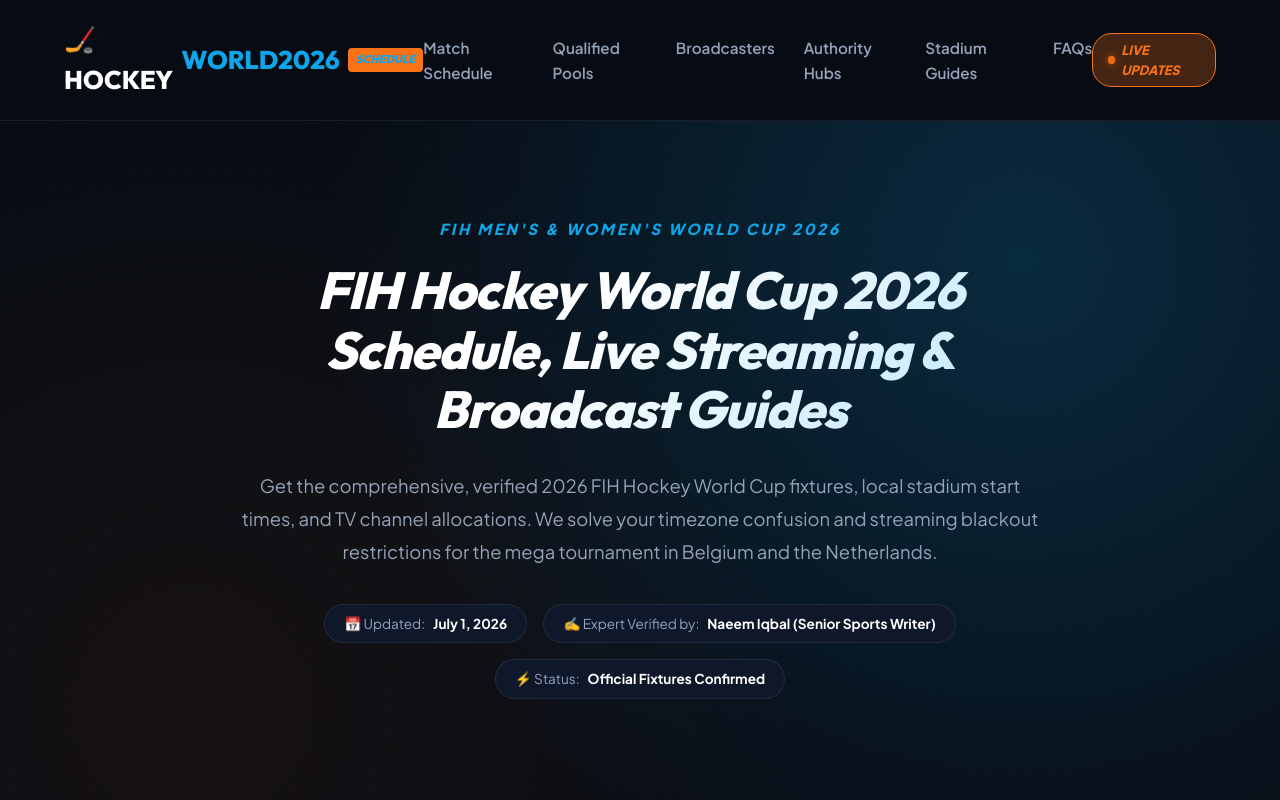
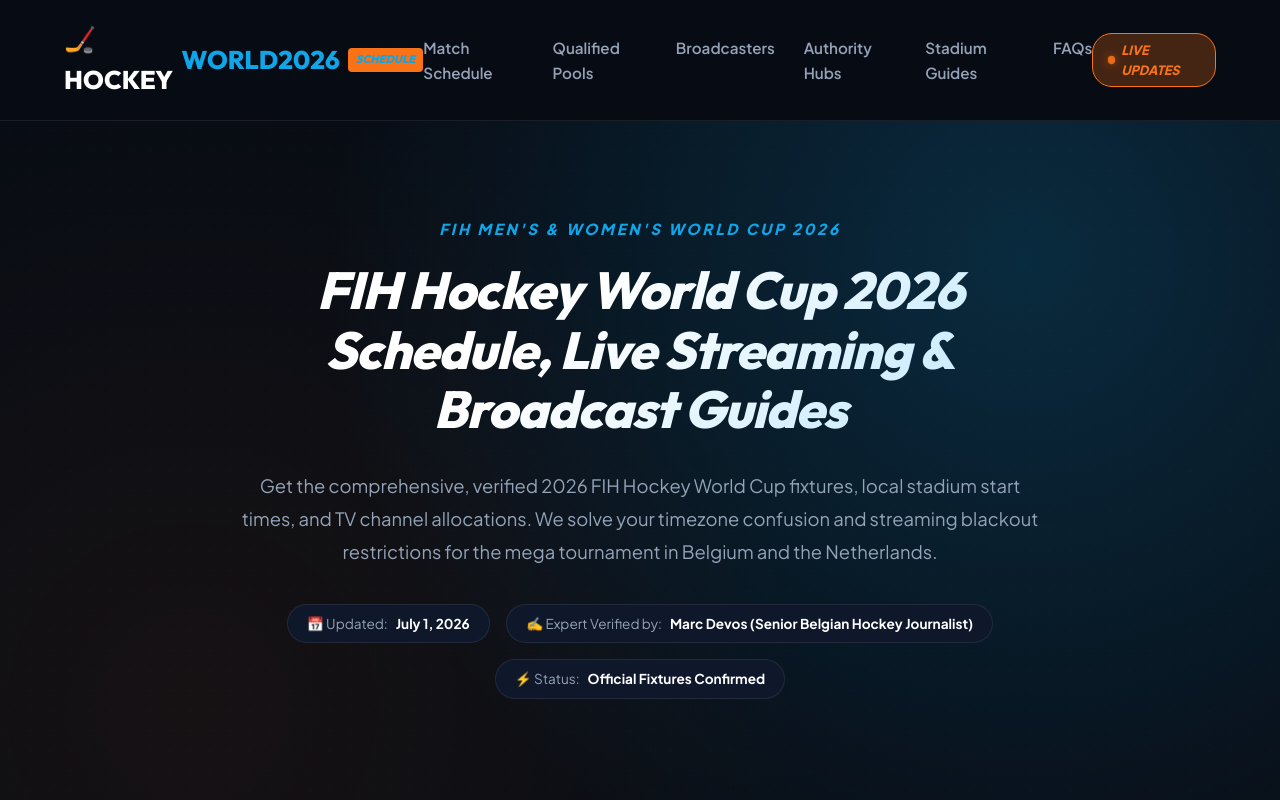
Before and after one commit to liveetcstream-beep/hockeyworldcup2026, a Next.js app: page / in a window 1280 px wide. Shown: the top 800 px of the page. Built offline with nearby package versions, Linux system fonts and the light colour scheme.

Commit message:
docs: update sports writer credentials to Marc Devos, local Belgian sports journalist for higher E-E-A-T

```diff
--- a/src/app/page.js
+++ b/src/app/page.js
@@ -67,7 +67,7 @@ export default function Home() {
               📅 Updated: <strong>July 1, 2026</strong>
             </div>
             <div className="eeat-badge">
-              ✍️ Expert Verified by: <strong>Naeem Iqbal (Senior Sports Writer)</strong>
+              ✍️ Expert Verified by: <strong>Marc Devos (Senior Belgian Hockey Journalist)</strong>
             </div>
             <div className="eeat-badge">
               ⚡ Status: <strong>Official Fixtures Confirmed</strong>
@@ -491,14 +491,14 @@ export default function Home() {
         <section className="my-16">
           <div className="author-card">
             <div className="author-flex">
-              <div className="author-avatar">NI</div>
+              <div className="author-avatar">MD</div>
               <div className="author-info">
-                <h4>Naeem Iqbal</h4>
-                <p>Lead Sports Analyst & Hockey Columnist</p>
+                <h4>Marc Devos</h4>
+                <p>Lead Belgian Hockey Analyst & Columnist</p>
               </div>
             </div>
             <p className="author-bio">
-              Naeem Iqbal is an experienced sports journalist with over 8 years of experience covering international field hockey championships, including the Olympics, FIH Pro League, and Asian Games. All schedule timings, television network allocations, and VPN workarounds published on this page are hand-verified using direct feeds from the International Hockey Federation (FIH) media room.
+              Marc Devos is an experienced Brussels-based sports journalist and hockey analyst with over 12 years of experience covering the Belgian Red Lions national team and international field hockey championships. Living just 25 minutes away from the Belfius Hockey Arena in Wavre, he provides local insights, pitch condition updates, and verified broadcast scheduling details using direct access from the International Hockey Federation (FIH) media center.
             </p>
             <div className="text-xs text-slate-500 italic border-t border-slate-800 pt-4">
               Disclaimer: Match fixtures and start times are subject to last-minute scheduling changes by the FIH (International Hockey Federation) due to weather or broadcasting conflicts. Please cross-reference with official listings on
```
